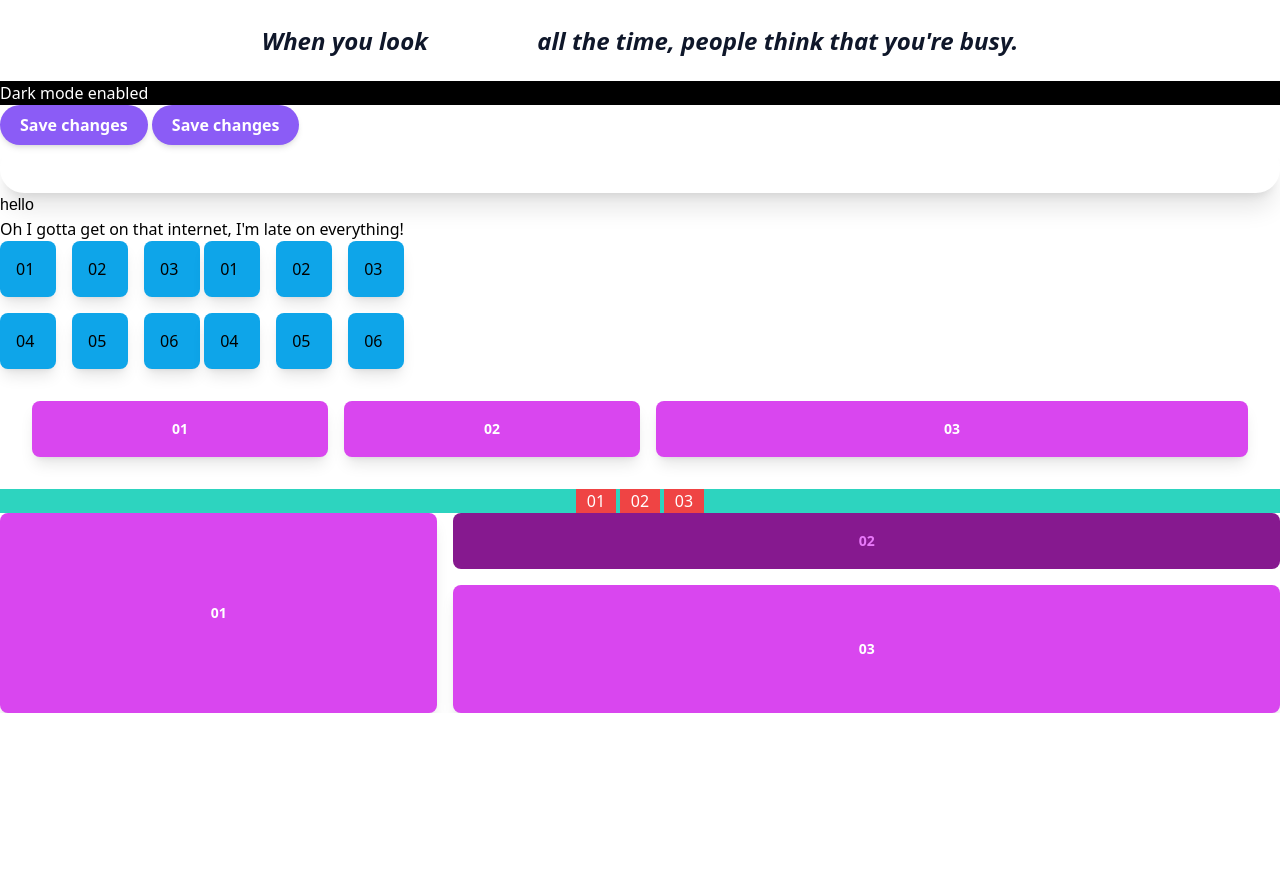
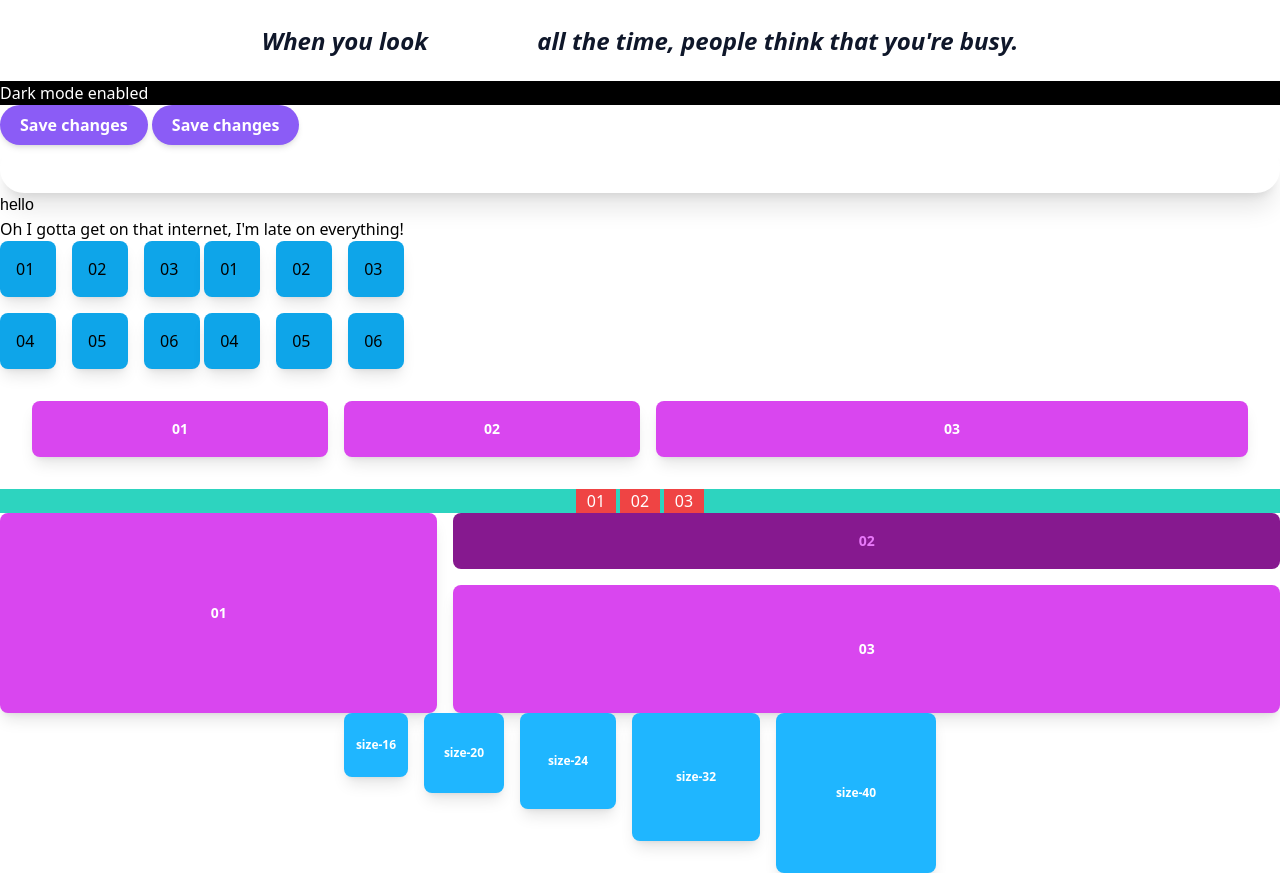
Before and after one commit to shivarajskit/learnings-hands-on, a website: page CSS-Tailwind-CSS/index.html in a window 1280 px wide. Shown: the part 131-1004 px from the top of the page. Before the commit the page ends 844 px from the top, so only its background shows below. Drawn offline with Linux system fonts and the light colour scheme.

Commit message:
size property to set both width and height if same values

```diff
--- a/CSS-Tailwind-CSS/index.html
+++ b/CSS-Tailwind-CSS/index.html
@@ -137,6 +137,15 @@
       02</div>
     <div class="p-4 rounded-lg shadow-lg bg-fuchsia-500 grid place-content-center row-span-2 col-span-2">03</div>
   </div>
+
+  <!-- Size property to set both width and height -->
+  <div class="grid grid-flow-col justify-center gap-4 font-mono font-bold text-xs text-center text-white">
+    <div class="grid items-center justify-center bg-blue rounded-lg shadow-lg size-16">size-16</div>
+    <div class="grid items-center justify-center bg-blue rounded-lg shadow-lg size-20">size-20</div>
+    <div class="items-center justify-center bg-blue rounded-lg shadow-lg size-24 grid">size-24</div>
+    <div class="items-center justify-center bg-blue rounded-lg shadow-lg size-32 hidden sm:grid">size-32</div>
+    <div class="items-center justify-center bg-blue rounded-lg shadow-lg size-40 hidden md:grid">size-40</div>
+</div>
 </body>
 
 </html>
```
Also changed, not shown: CSS-Tailwind-CSS/dist/styles.css.
